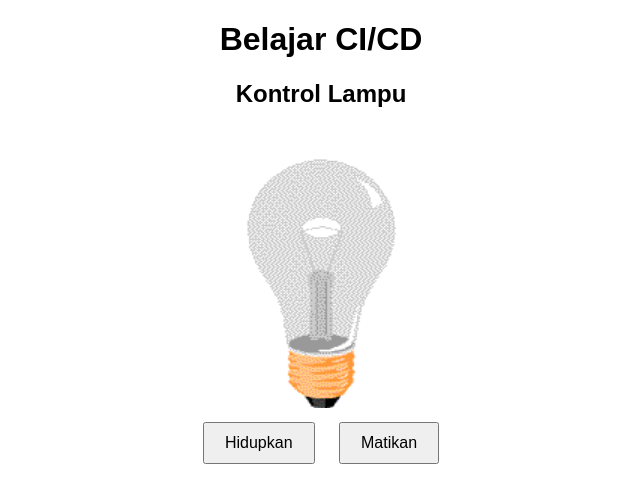
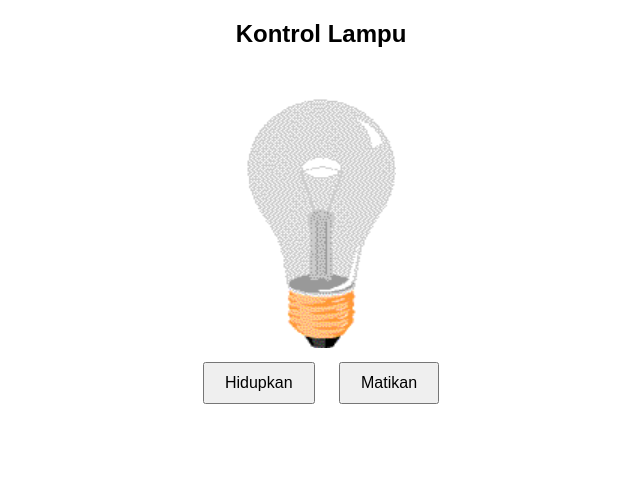
Before and after one commit to roneysyahroni/lampu-on-off, a plain HTML site: page index.html in a window 1280 px wide. Shown: the whole page, without its empty margins (319-959 px from the left). Drawn offline with Linux system fonts and the light colour scheme.

Commit message:
Update index.html
update dari github langsung

```diff
--- a/index.html
+++ b/index.html
@@ -9,7 +9,6 @@
 </head>
 
 <body>
-  <h1>Belajar CI/CD</h1>
   <h2>Kontrol Lampu</h2>
   <div class="lamp-container">
     <img id="lamp" src="img/lampu-off.gif" alt="Lampu Mati" class="lamp">
```
